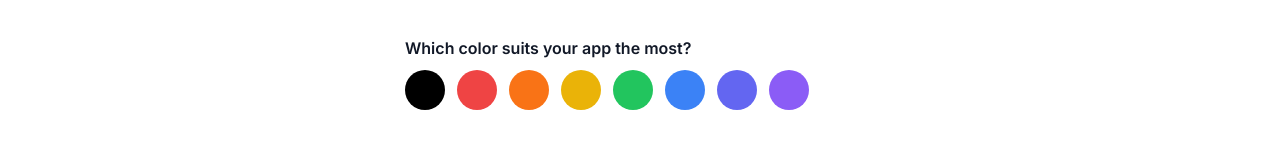
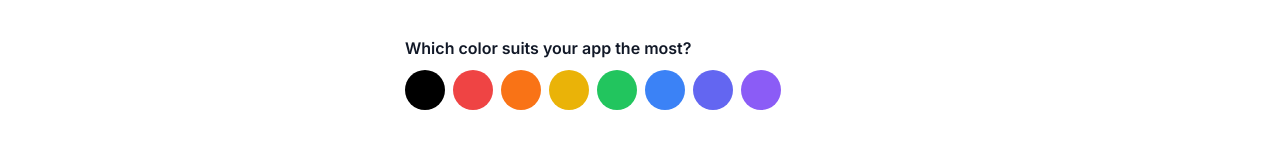
Before and after one commit to gbopola/IconCraftAI, a Next.js app: page /generate in a window 1280 px wide. Shown: the part 288-443 px from the top of the page. Built offline with nearby package versions, Linux system fonts and the light colour scheme; no server answers.

Commit message:
reduce space between select colors

```diff
--- a/components/generate/GenerateForm.js
+++ b/components/generate/GenerateForm.js
@@ -103,7 +103,7 @@
           <h3 className="text-base font-semibold leading-7 text-gray-900">
             Which color suits your app the most?
           </h3>
-          <div className="flex flex-wrap mt-2 gap-1 items-center">
+          <div className="flex flex-wrap mt-2 items-center">
             {classes.map((classType) => (
               <div
                 key={classType.id}
```
